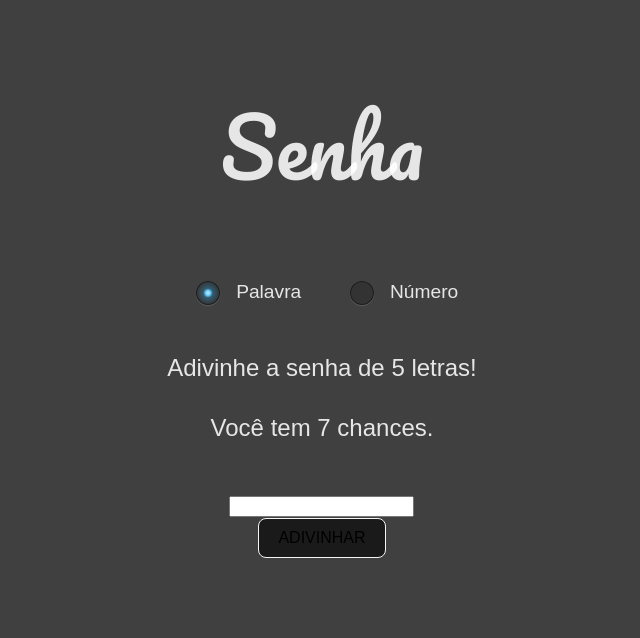
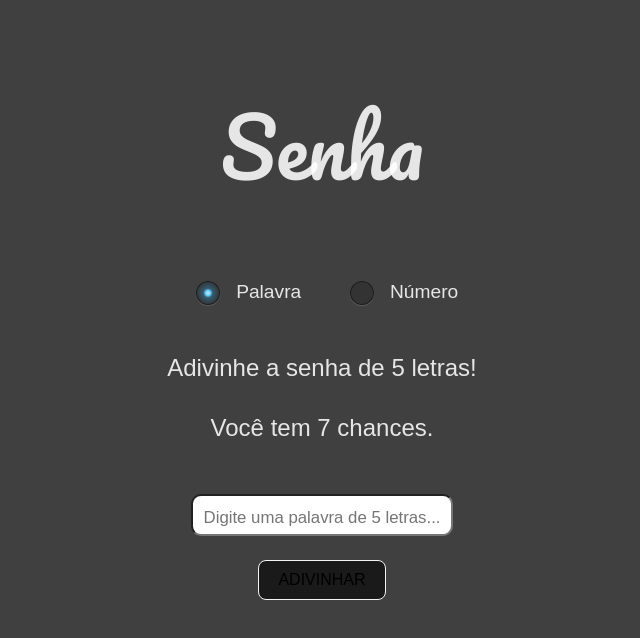
Before and after one commit to gabrielfari4/jogo-senha, a React (Vite) app: page / in a window 1280 px wide. Shown: the top 638 px of the page, without its empty margins (318-958 px from the left). Built offline with nearby package versions, Linux system fonts and the light colour scheme; a web font is replaced by a local one.

Commit message:
:sparkles: feat: lógica entrada input

```diff
--- /dev/null
+++ b/src/components/InputTentativa/InputTentativa.module.css
@@ -0,0 +1,13 @@
+
+.input {
+    width: 80%;
+    height: 4.5vh;
+    text-align: center;
+    border-radius: 10px;
+    font-size: 1.5em;
+    margin-bottom: 3vh;
+}
+
+.input::placeholder {
+    font-size: .7em;
+}
--- a/src/components/InputTentativa/index.jsx
+++ b/src/components/InputTentativa/index.jsx
@@ -1,14 +1,19 @@
 import { useContext } from "react";
 import { SenhaContext } from "../../context/SenhaContext";
+import styles from './InputTentativa.module.css';
 
 
 const InputTentativa = () => {
-    const {guess, setGuess} = useContext(SenhaContext);
+    const {guess, setGuess, password } = useContext(SenhaContext);
 
     const handleChange = (event) => {
         setGuess(event.target.value)
         console.log(guess);
+    }
 
+    const keyTest = (e) => {
+        if (isNaN(password) && !/[a-zA-Z]/.test(e.key) && e.key !== 'Backspace') e.preventDefault()
+        if (!isNaN(password) && !/[0-9]/.test(e.key) && e.key !== 'Backspace') e.preventDefault()
     }
 
     return (
@@ -17,6 +22,9 @@ const InputTentativa = () => {
             value={guess.toUpperCase()}
             onChange={handleChange}
             maxLength={5}
+            className={styles.input}
+            placeholder={isNaN(password) ? 'Digite uma palavra de 5 letras...' : 'Digite um número de 5 digitos...'}
+            onKeyDown={keyTest}
         />
     )
 }
```
